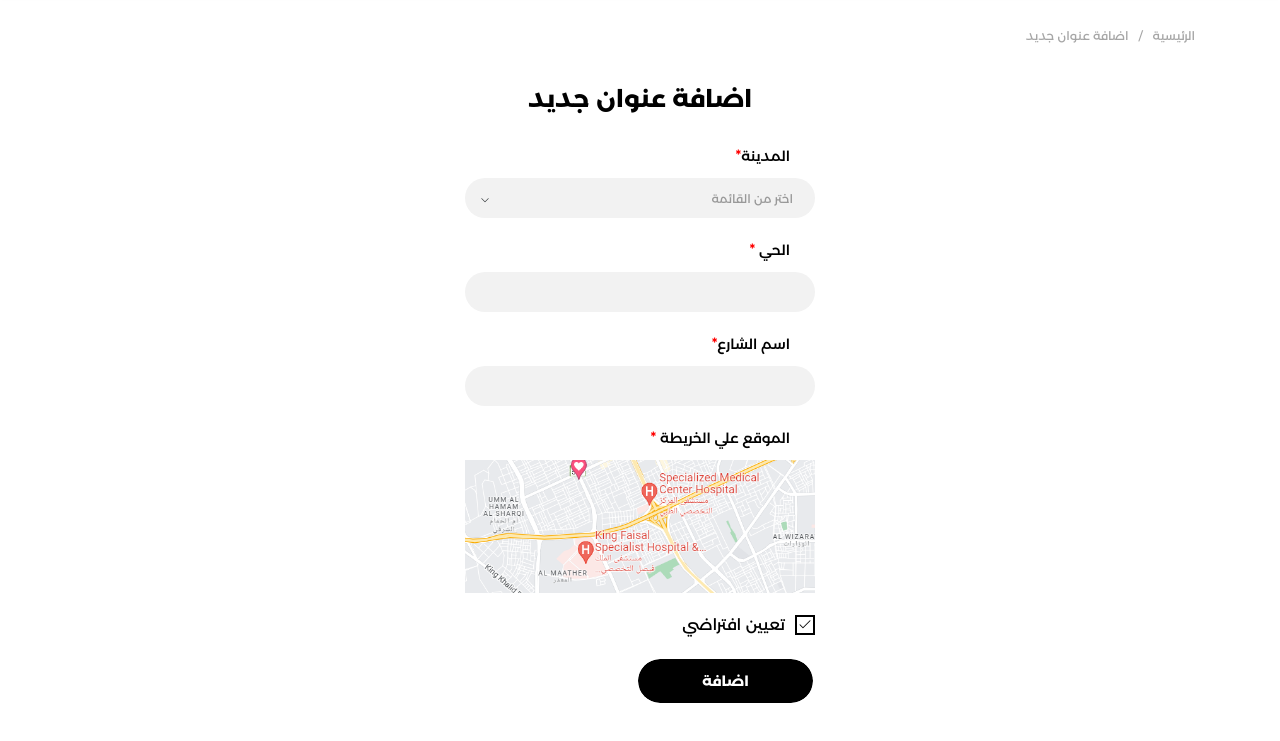
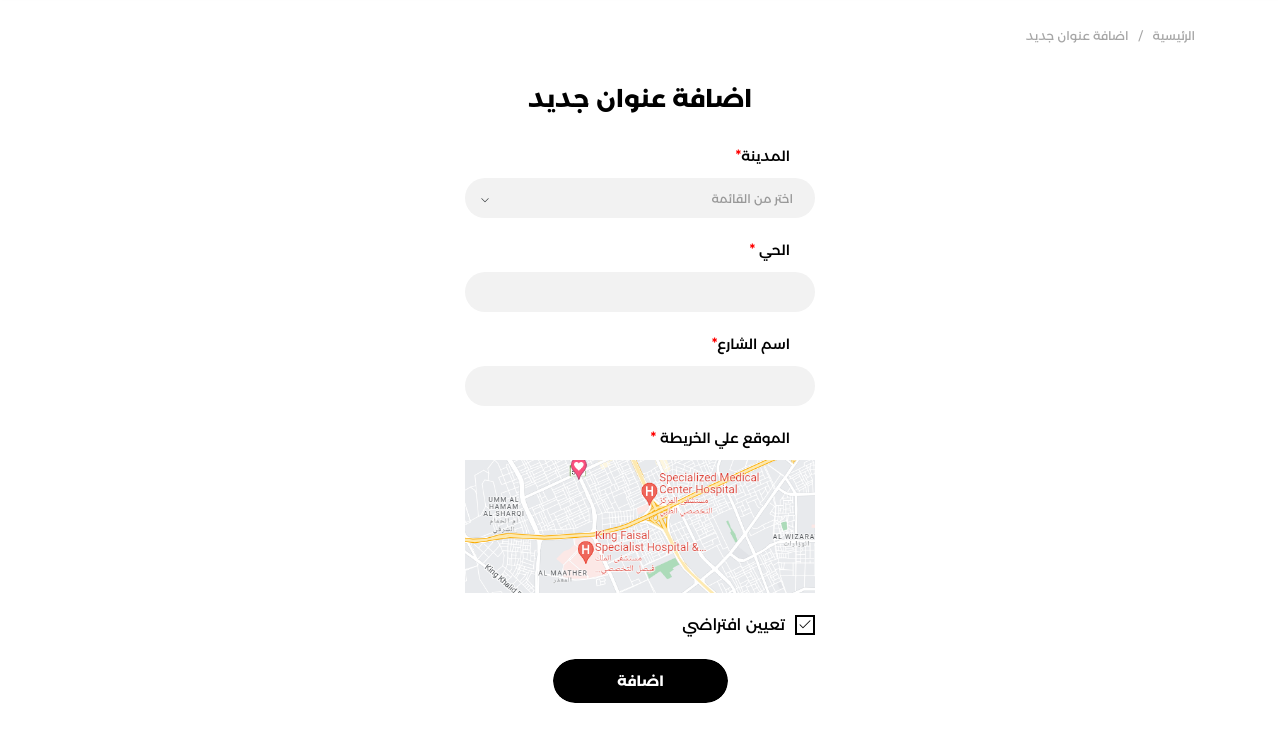
Before and after one commit to eslamshosha/ink, a plain HTML site: page add-address.html in a window 1280 px wide. Shown: the part 163-904 px from the top of the page. Drawn offline with nearby package versions, Linux system fonts and the light colour scheme.

Commit message:
first commit

```diff
--- a/style/main.css
+++ b/style/main.css
@@ -3766,9 +3766,6 @@ html[dir="ltr"] .btn_addToCart {
 .checkbox-edit {
   margin-bottom: 20px;
 }
-.Reset-btn {
-  margin: unset;
-}
 .checkbox-edit .form__radio-group {
   display: flex;
   align-items: center;
```
